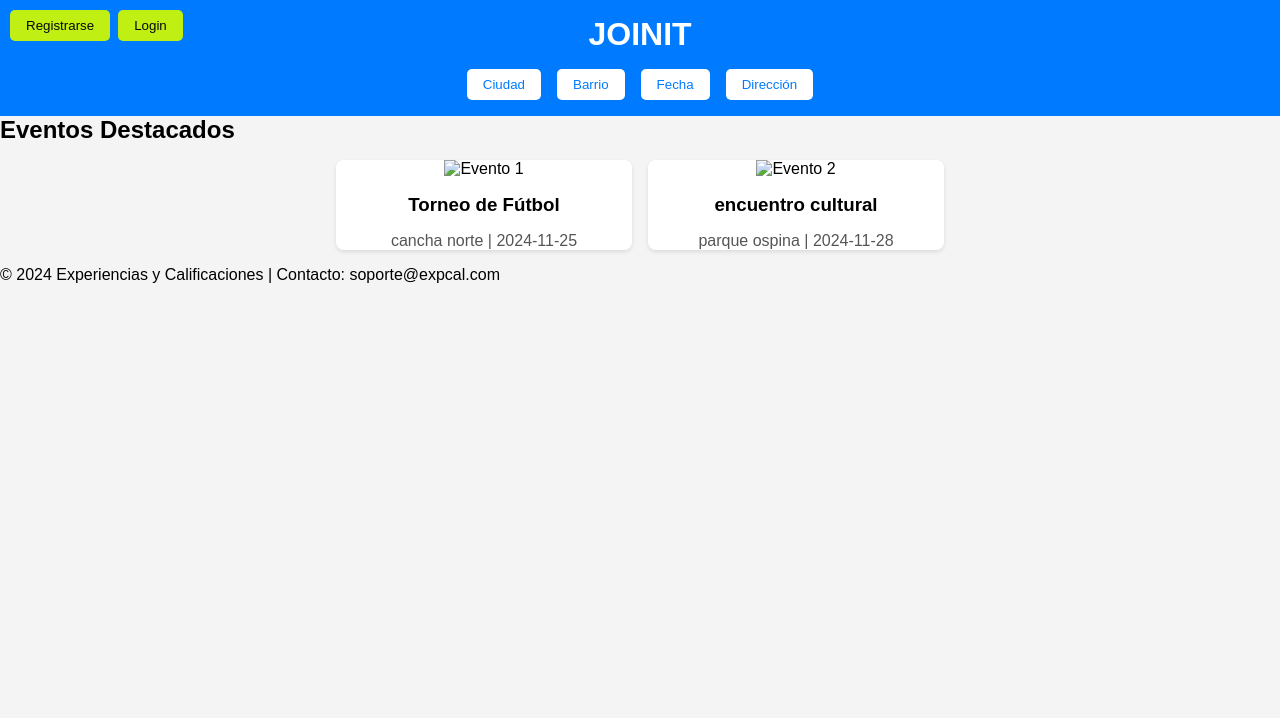
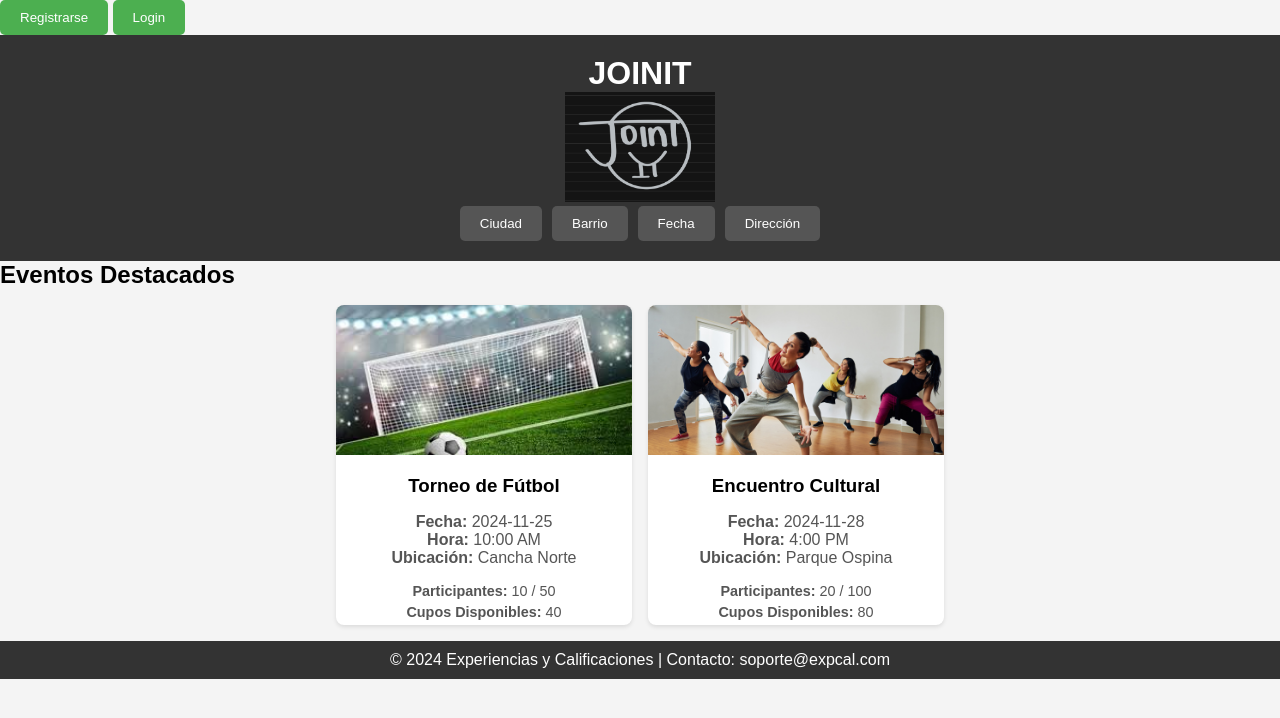
Before and after one commit to ByronMcFly2024/futbol-app, a plain HTML site: page index.html in a window 1280 px wide. Drawn offline with Linux system fonts and the light colour scheme.

Commit message:
casi lista

```diff
--- /dev/null
+++ b/css evento/style.css
@@ -0,0 +1,75 @@
+/* General */
+* {
+    margin: 0;
+    padding: 0;
+    box-sizing: border-box;
+}
+
+body {
+    font-family: Arial, sans-serif;
+    background-color: #f4f4f4;
+    display: flex;
+    justify-content: center;
+    align-items: center;
+    height: 100vh;
+}
+
+.registration-container {
+    background-color: #fff;
+    padding: 20px;
+    border-radius: 8px;
+    box-shadow: 0 2px 8px rgba(0, 0, 0, 0.1);
+    width: 400px;
+    display: flex;
+    flex-direction: column;
+    gap: 20px;
+}
+
+h1 {
+    text-align: center;
+    font-size: 1.5rem;
+}
+
+.event-info {
+    text-align: center;
+    font-size: 1rem;
+    color: #555;
+}
+
+.event-info h2 {
+    font-size: 1.25rem;
+    color: #333;
+}
+
+.registration-form {
+    display: flex;
+    flex-direction: column;
+    gap: 10px;
+}
+
+.form-field {
+    display: flex;
+    flex-direction: column;
+    gap: 5px;
+}
+
+.form-field input {
+    padding: 10px;
+    font-size: 1rem;
+    border-radius: 5px;
+    border: 1px solid #ccc;
+}
+
+button {
+    padding: 10px;
+    background-color: #4CAF50;
+    color: white;
+    font-size: 1rem;
+    border: none;
+    border-radius: 5px;
+    cursor: pointer;
+}
+
+button:hover {
+    background-color: #45a049;
+}
--- a/css/style.css
+++ b/css/style.css
@@ -10,54 +10,45 @@ body {
     background-color: #f4f4f4;
 }
 
-/* Botones de acceso */
-.access-buttons {
-    position: absolute;
-    top: 10px;
-    left: 10px;
-    display: flex;
-    gap: 0.5rem;
+/* Estilos de los botones */
+button {
+    padding: 10px 20px;
+    border: none;
+    background-color: #4CAF50;
+    color: white;
+    cursor: pointer;
+    border-radius: 5px;
 }
 
-.access-buttons button {
-    padding: 0.5rem 1rem;
-    border: none;
-    border-radius: 5px;
-    background-color: #c0f013;
-    color: rgb(8, 8, 8);
-    cursor: pointer;
-}
-
-.access-buttons button:hover {
-    background-color: #0056b3;
+button:hover {
+    background-color: #45a049;
 }
 
 /* Header */
 .header {
-    background-color: #007BFF;
+    background-color: #333;
     color: white;
     text-align: center;
-    padding: 1rem;
+    padding: 20px;
+}
+
+.header img {
+    width: 150px;
+    height: auto;
 }
 
 .header-buttons {
     display: flex;
     justify-content: center;
-    gap: 1rem;
-    margin-top: 1rem;
+    gap: 10px;
 }
 
 .header-buttons button {
-    padding: 0.5rem 1rem;
-    border: none;
-    border-radius: 5px;
-    background-color: white;
-    color: #007BFF;
-    cursor: pointer;
+    background-color: #555;
 }
 
 .header-buttons button:hover {
-    background-color: #f4f4f4;
+    background-color: #666;
 }
 
 /* Eventos */
@@ -76,6 +67,12 @@ body {
     overflow: hidden;
     text-align: center;
     width: calc(25% - 1rem);
+    cursor: pointer;
+    transition: transform 0.3s ease;
+}
+
+.event-card:hover {
+    transform: scale(1.05);
 }
 
 .event-card img {
@@ -92,16 +89,23 @@ body {
     color: #555;
 }
 
-/* Perfil */
-.profile-container {
-    padding: 2rem;
-    background: white;
-    border-radius: 8px;
-    max-width: 600px;
-    margin: 2rem auto;
-    box-shadow: 0 2px 4px rgba(0, 0, 0, 0.1);
+.event-details {
+    margin-top: 1rem;
+    color: #444;
 }
 
-.profile-info, .profile-rating, .profile-reviews {
-    margin-bottom: 1.5rem;
+.event-details p {
+    font-size: 0.9em;
+    margin: 5px 0;
 }
+
+/* Footer */
+.footer {
+    background-color: #333;
+    color: white;
+    text-align: center;
+    padding: 10px;
+    position: relative;
+    bottom: 0;
+    width: 100%;
+}
--- a/index.html
+++ b/index.html
@@ -7,6 +7,7 @@
     <link rel="stylesheet" href="css/style.css">
 </head>
 <body>
+
     <!-- Botones de acceso -->
     <div class="access-buttons">
         <button onclick="window.location.href='registro.html'">Registrarse</button>
@@ -16,6 +17,8 @@
     <!-- Header -->
     <header class="header">
         <h1>JOINIT</h1>
+        <img src="imagenes/logo.jpg" alt="Evento 1">
+
         <div class="header-buttons">
             <button>Ciudad</button>
             <button>Barrio</button>
@@ -29,23 +32,38 @@
         <h2>Eventos Destacados</h2>
         <div class="event-grid">
             <!-- Ejemplo de evento -->
-            <div class="event-card">
+            <div class="event-card" onclick="redirigirARegistro('evento1')">
                 <img src="imagenes/evento1.jpg" alt="Evento 1">
                 <h3>Torneo de Fútbol</h3>
-                <p>cancha norte | 2024-11-25</p>
+                <p><strong>Fecha:</strong> 2024-11-25 <br>
+                   <strong>Hora:</strong> 10:00 AM <br>
+                   <strong>Ubicación:</strong> Cancha Norte</p>
+                <div class="event-details">
+                    <p><strong>Participantes:</strong> 10 / 50</p>
+                    <p><strong>Cupos Disponibles:</strong> 40</p>
+                </div>
             </div>
-            <div class="event-card">
+
+            <div class="event-card" onclick="redirigirARegistro('evento2')">
                 <img src="imagenes/evento2.jpg" alt="Evento 2">
-                <h3>encuentro cultural</h3>
-                <p>parque ospina | 2024-11-28</p>
+                <h3>Encuentro Cultural</h3>
+                <p><strong>Fecha:</strong> 2024-11-28 <br>
+                   <strong>Hora:</strong> 4:00 PM <br>
+                   <strong>Ubicación:</strong> Parque Ospina</p>
+                <div class="event-details">
+                    <p><strong>Participantes:</strong> 20 / 100</p>
+                    <p><strong>Cupos Disponibles:</strong> 80</p>
+                </div>
             </div>
-            <!-- Agrega más eventos aquí -->
+            <!-- Más eventos -->
         </div>
     </main>
 
-
+    <!-- Footer -->
     <footer class="footer">
         <p>&copy; 2024 Experiencias y Calificaciones | Contacto: soporte@expcal.com</p>
     </footer>
+
+    <script src="js/script.js"></script>
 </body>
 </html>
```
Also changed, not shown: css registro/style.css (+8 -0 lines), registro de eventos.html (added, +43 -0 lines), registro.html (+5 -1 lines), imagenes/evento1.jpg (added), imagenes/evento2.jpg (added), imagenes/logo.jpg (added).
